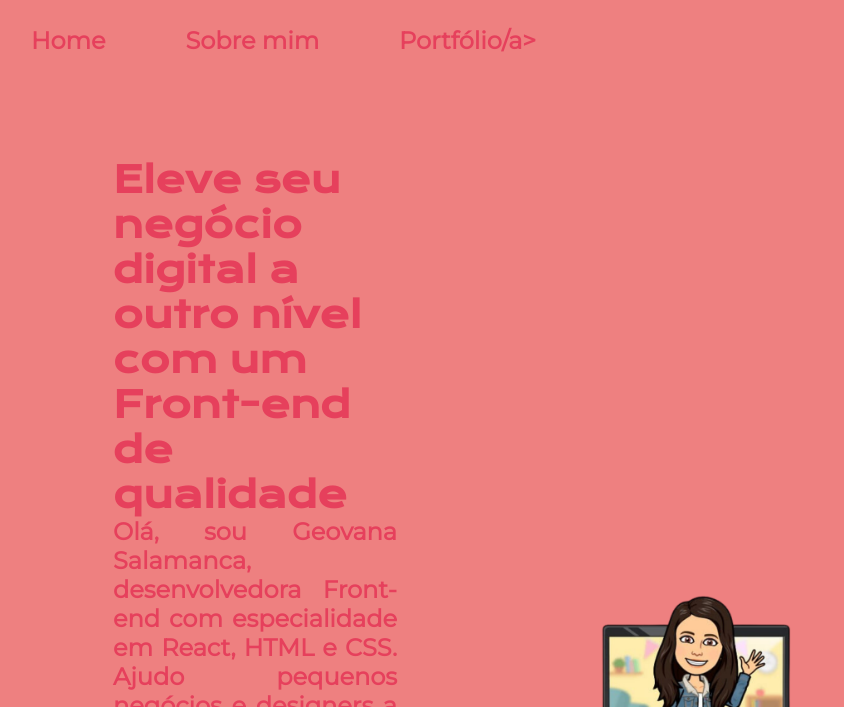
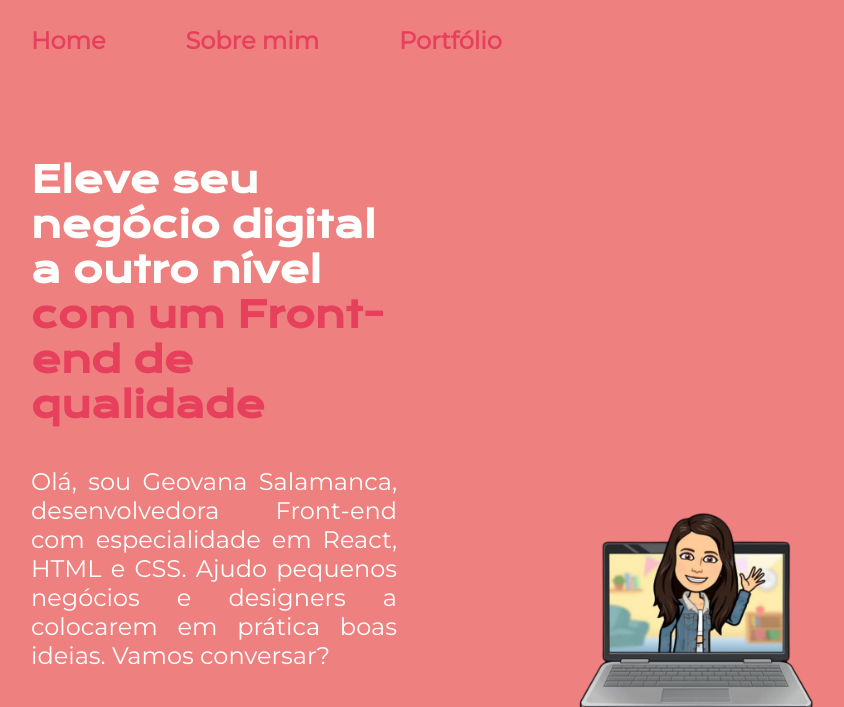
Before and after one commit to gesalamanca/site-geovana, a plain HTML site: page index.html in a window 1280 px wide. Shown: the top 707 px of the page, without its empty margins (161-1005 px from the left). Drawn offline with nearby package versions, Linux system fonts and the light colour scheme.

Commit message:
alteração

```diff
--- a/index.html
+++ b/index.html
@@ -12,7 +12,7 @@
         <nav class="cabecalho__menu">
             <a class="cabecalho__menu__link" href="index.html">Home</a>
             <a class="cabecalho__menu__link" href="about.html">Sobre mim</a>
-            <a class="cabecalho__menu__link"href="portfolio.html">Portfólio/a>
+            <a class="cabecalho__menu__link"href="portfolio.html">Portfólio</a>
         </nav>
     </header>
     <main class="apresentacao">
```
